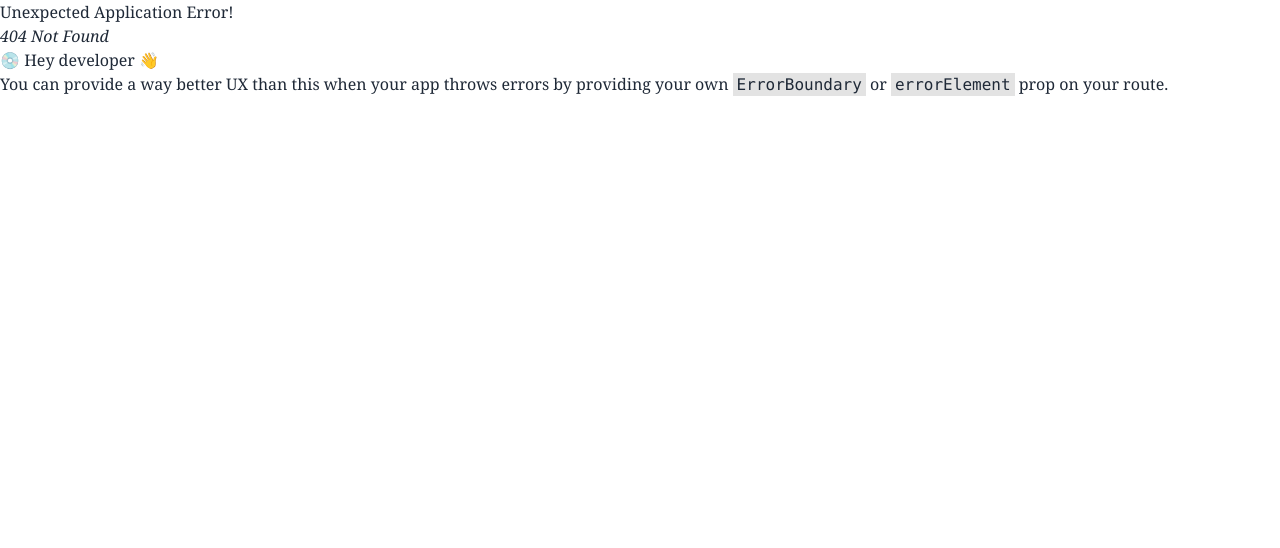
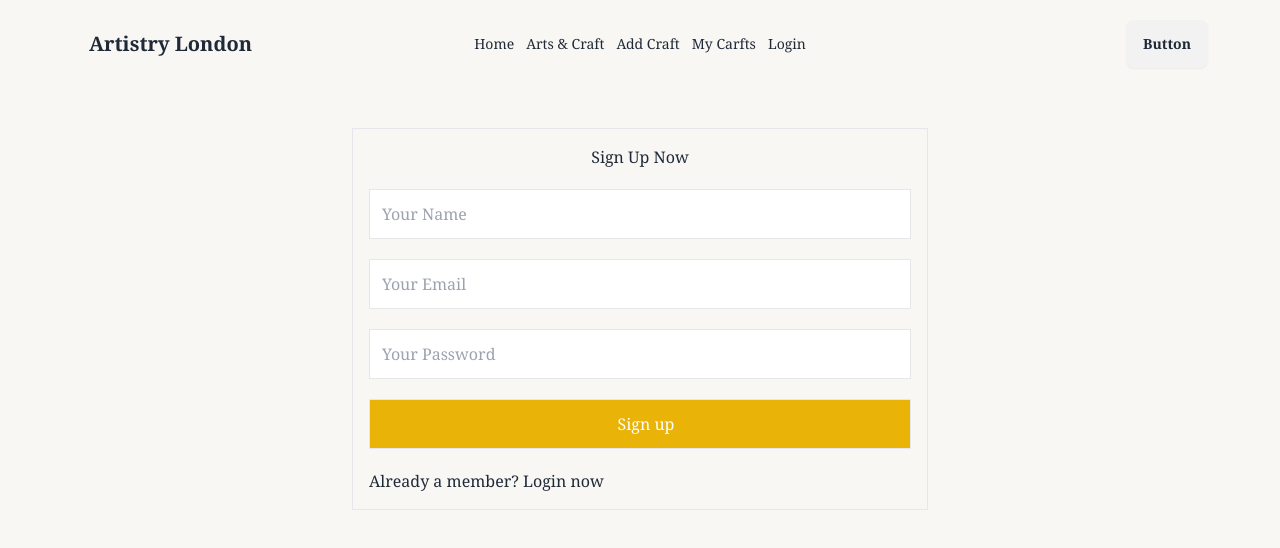
Before and after one commit to Jamil-Aktar-Ifat/Artistry-London-Client, a React (Vite) app: page /register in a window 1280 px wide. Before the commit this address had no page. Shown: the top 548 px of the page. Built offline with nearby package versions, Linux system fonts and the light colour scheme.

Commit message:
login and register page added

```diff
--- a/package.json
+++ b/package.json
@@ -14,6 +14,7 @@
     "match-sorter": "^6.3.4",
     "react": "^18.3.1",
     "react-dom": "^18.3.1",
+    "react-icons": "^5.3.0",
     "react-router-dom": "^6.26.2",
     "sort-by": "^0.0.2"
   },
--- a/src/Layout/Root.jsx
+++ b/src/Layout/Root.jsx
@@ -1,9 +1,15 @@
 import { Outlet } from "react-router-dom";
+import Navbar from "../components/Navbar/Navbar";
 
 const Root = () => {
   return (
-    <div className="max-w-6xl mx-auto">
-      <Outlet></Outlet>
+    <div className="bg-[#F8F7F4]">
+      <div className="max-w-6xl mx-auto">
+        <Navbar></Navbar>
+      </div>
+      <div className="max-w-6xl mx-auto">
+        <Outlet></Outlet>
+      </div>
     </div>
   );
 };
--- a/src/Pages/Home/Home.jsx
+++ b/src/Pages/Home/Home.jsx
@@ -1,9 +1,11 @@
+import Banner from "../../components/Banner/Banner";
 import Navbar from "../../components/Navbar/Navbar";
 
 const Home = () => {
   return (
-    <div>
+    <div className="">
       <Navbar></Navbar>
+      <Banner></Banner>
     </div>
   );
 };
--- /dev/null
+++ b/src/Pages/Login/Login.jsx
@@ -0,0 +1,59 @@
+import { useState } from "react";
+import { IoMdEye } from "react-icons/io";
+import { IoMdEyeOff } from "react-icons/io";
+import { Link } from "react-router-dom";
+
+const Login = () => {
+  const [showPassword, setShowPassword] = useState(false);
+
+  const handleSubmit = (e) => {
+    e.preventDefault();
+    const form = e.target;
+    const email = form.email.value;
+    const password = form.password.value;
+    console.log(email, password);
+  };
+  return (
+    <div className="w-1/2 mx-auto py-10">
+      <form
+        onSubmit={handleSubmit}
+        className="border grid grid-cols-1 gap-5 p-4"
+      >
+        <h2 className="text-center">Sign in Now</h2>
+        <input
+          className=" pl-3 py-3 border"
+          type="email"
+          name="email"
+          id="email"
+          placeholder="Your Email"
+        />
+        <div className="relative">
+          <input
+            className=" w-full pl-3 py-3 border"
+            type={showPassword ? "text" : "password"}
+            name="password"
+            id="pass"
+            placeholder="Your Password"
+          />
+          <span
+            className="absolute right-5 top-4"
+            onClick={() => setShowPassword(!showPassword)}
+          >
+            {showPassword ? <IoMdEye></IoMdEye> : <IoMdEyeOff></IoMdEyeOff>}
+          </span>
+        </div>
+        <input
+          className=" pl-3 py-3 border bg-yellow-500 text-white hover:text-black"
+          type="submit"
+          value="Sign in"
+        />
+
+        <p>
+          Not a member? <Link to="/register">Register</Link> now
+        </p>
+      </form>
+    </div>
+  );
+};
+
+export default Login;
--- /dev/null
+++ b/src/Pages/Register/Register.jsx
@@ -0,0 +1,55 @@
+import { Link } from "react-router-dom";
+
+const Register = () => {
+  const handleSubmit = (e) => {
+    e.preventDefault();
+    const form = e.target;
+    const email = form.email.value;
+    const password = form.password.value;
+    console.log(email, password);
+  };
+  return (
+    <div className="w-1/2 mx-auto py-10">
+      <form
+        onSubmit={handleSubmit}
+        className="border grid grid-cols-1 gap-5 p-4"
+      >
+        <h2 className="text-center">Sign Up Now</h2>
+        <input
+          className=" pl-3 py-3 border"
+          type="text"
+          name="name"
+          id="name"
+          placeholder="Your Name"
+        />
+        <input
+          className=" pl-3 py-3 border"
+          type="email"
+          name="email"
+          id="email"
+          placeholder="Your Email"
+        />
+        <div className="relative">
+          <input
+            className=" w-full pl-3 py-3 border"
+            type="password"
+            name="password"
+            id="pass"
+            placeholder="Your Password"
+          />
+        </div>
+        <input
+          className=" pl-3 py-3 border bg-yellow-500 text-white hover:text-black"
+          type="submit"
+          value="Sign up"
+        />
+
+        <p>
+          Already a member? <Link to="/login">Login</Link> now
+        </p>
+      </form>
+    </div>
+  );
+};
+
+export default Register;
--- /dev/null
+++ b/src/components/Banner/Banner.jsx
@@ -0,0 +1,23 @@
+const Banner = () => {
+  return (
+    <div>
+      <div className="hero ">
+        <div className="hero-content text-center">
+          <div className="max-w-md space-y-6">
+            <p className="bg-[#fcde66] rounded-full py-2">Discover, Learn, and Create Art Like Never Before</p>
+            <h1 className="text-5xl ">Unleash Your Inner Artist</h1>
+            <p className="">
+              Explore a world of creativity with our wide range of painting and
+              drawing techniques. Whether you're into landscape paintings,
+              portrait sketches, or abstract art, we have everything you need to
+              bring your vision to life.
+            </p>
+            <button className="btn bg-black text-white rounded-full ">Get Started</button>
+          </div>
+        </div>
+      </div>
+    </div>
+  );
+};
+
+export default Banner;
--- a/src/components/Navbar/Navbar.jsx
+++ b/src/components/Navbar/Navbar.jsx
@@ -5,17 +5,17 @@ const Navbar = () => {
   const navLinks = (
     <div className="flex gap-3">
       <NavLink>Home</NavLink>
-      <NavLink>Home</NavLink>
-      <NavLink>Home</NavLink>
-      <NavLink>Home</NavLink>
-      <NavLink>Home</NavLink>
+      <NavLink>Arts & Craft</NavLink>
+      <NavLink>Add Craft</NavLink>
+      <NavLink>My Carfts</NavLink>
+      <NavLink to="/login">Login</NavLink>
     </div>
   );
   return (
-    <div className="navbar flex justify-between ">
-      <div className="lg:hidden">
+    <div className="navbar py-5">
+      <div className="navbar-start">
         <div className="dropdown">
-          <div tabIndex={0} role="button" className="btn btn-ghost ">
+          <div tabIndex={0} role="button" className="btn btn-ghost lg:hidden">
             <svg
               xmlns="http://www.w3.org/2000/svg"
               className="h-5 w-5"
@@ -38,13 +38,13 @@ const Navbar = () => {
             {navLinks}
           </ul>
         </div>
+        <a className="btn btn-ghost text-xl">Artistry London</a>
       </div>
-      <div className="hidden lg:flex">
-        <ul className=" menu-horizontal px-1">{navLinks}</ul>
+      <div className="navbar-center hidden lg:flex">
+        <ul className="menu menu-horizontal px-1">{navLinks}</ul>
       </div>
-      <p className=" text-xl">Artistry London</p>
-      <div className="">
-        <a className="border p-2">Button</a>
+      <div className="navbar-end">
+        <a className="btn">Button</a>
       </div>
     </div>
   );
--- a/src/index.css
+++ b/src/index.css
@@ -1,6 +1,6 @@
 @import url("https://fonts.googleapis.com/css2?family=Source+Serif+4:ital,opsz,wght@0,8..60,200..900;1,8..60,200..900&display=swap");
 body {
-  font-family: Georgia, helvetica, "Times New Roman", Times, serif;
+  font-family: Georgia, Times, serif;
 }
 
 @tailwind base;
```
Also changed, not shown: src/main.jsx (+10 -0 lines), 1 other file (tests, documents, lock files or other folders).
